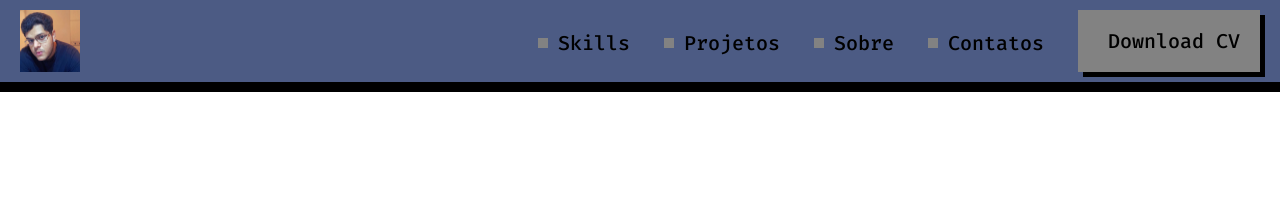
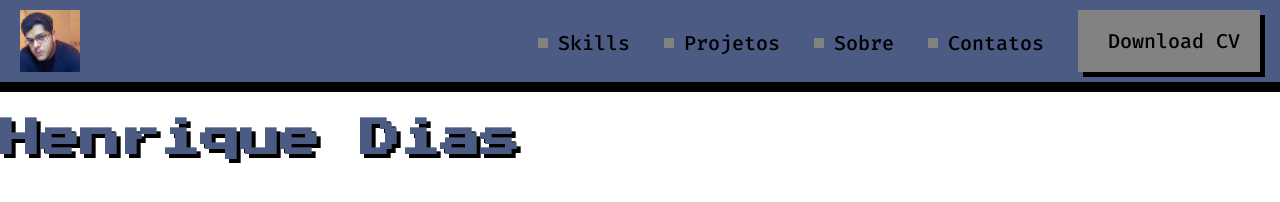
Before and after one commit to zHenriqueDev/projeto-portfolio, a plain HTML site: page index.html in a window 1280 px wide. Drawn offline with Linux system fonts and the light colour scheme.

Commit message:
Cria components

```diff
--- /dev/null
+++ b/css/components/tiltle.css
@@ -0,0 +1,7 @@
+h1{
+    font-family: 'Press Start 2p', sans-serif ;
+    font-size: 40px;
+    color: #4C5B84;
+    text-shadow: 4px 4px 0px black;
+
+}
--- a/index.html
+++ b/index.html
@@ -7,9 +7,11 @@
 
         <link rel="preconnect" href="https://fonts.googleapis.com">
         <link rel="preconnect" href="https://fonts.gstatic.com" crossorigin>
-        <link href="https://fonts.googleapis.com/css2?family=Fira+Code:wght@300;500&display=swap" rel="stylesheet">
+        <link link rel="preconnect" href="https://fonts.googleapis.com">
+        <link href="https://fonts.googleapis.com/css2?family=Fira+Code:wght@300;500&family=Press+Start+2P&display=swap" rel="stylesheet">
         <link rel="stylesheet" href="css/reset.css">
         <link rel="stylesheet" href="css/index.css">
+        <link rel="stylesheet" href="css/components/tiltle.css">
 
 </head>
     <body>
@@ -24,5 +26,6 @@
                 <a id="button" href="" lang="en">Download CV</a>
             </nav>
         </header>
+            <h1>Henrique Dias</h1>
     </body>
 </html>
```
Also changed, not shown: css/index.css (+1 -12 lines).
